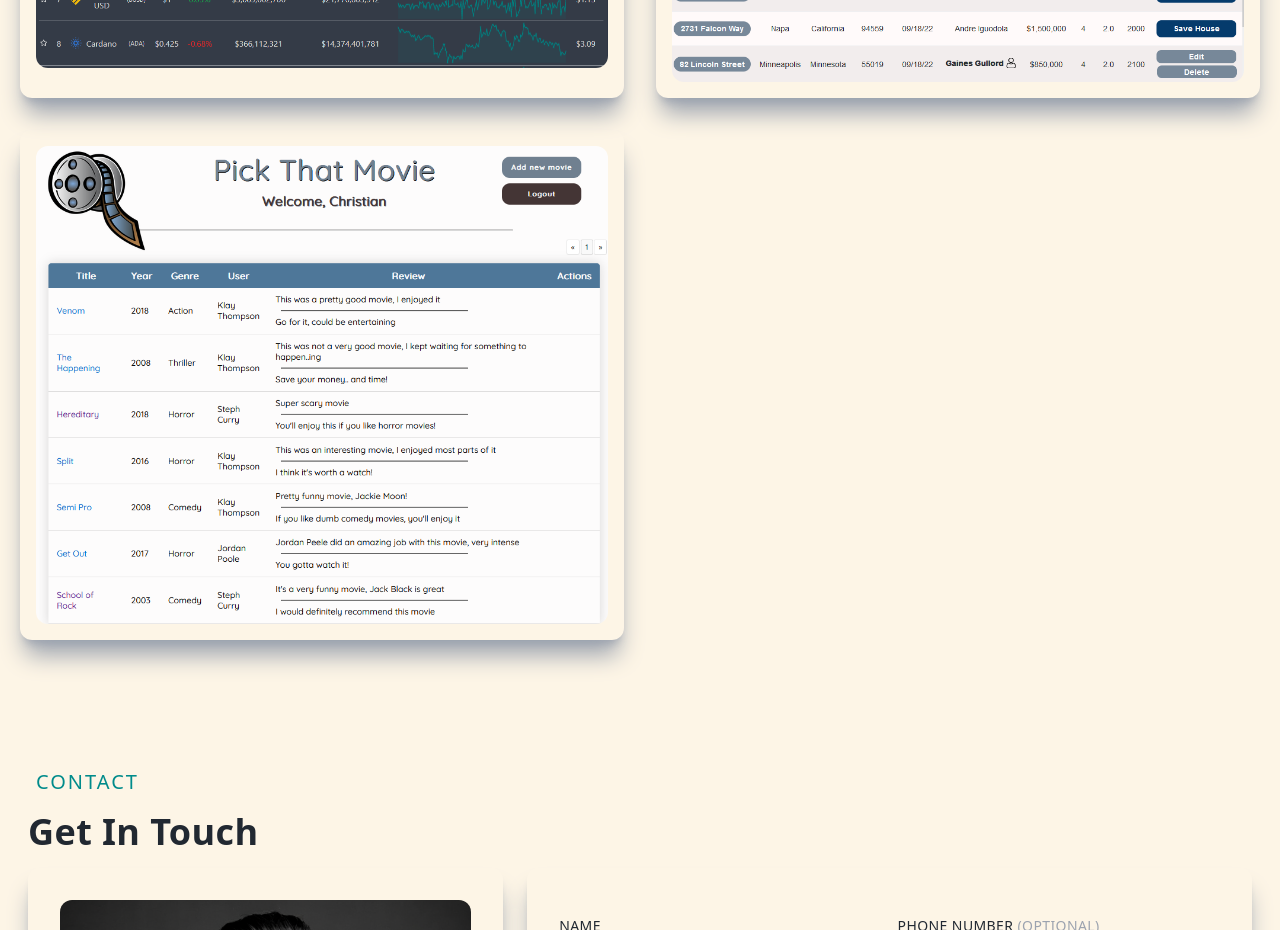
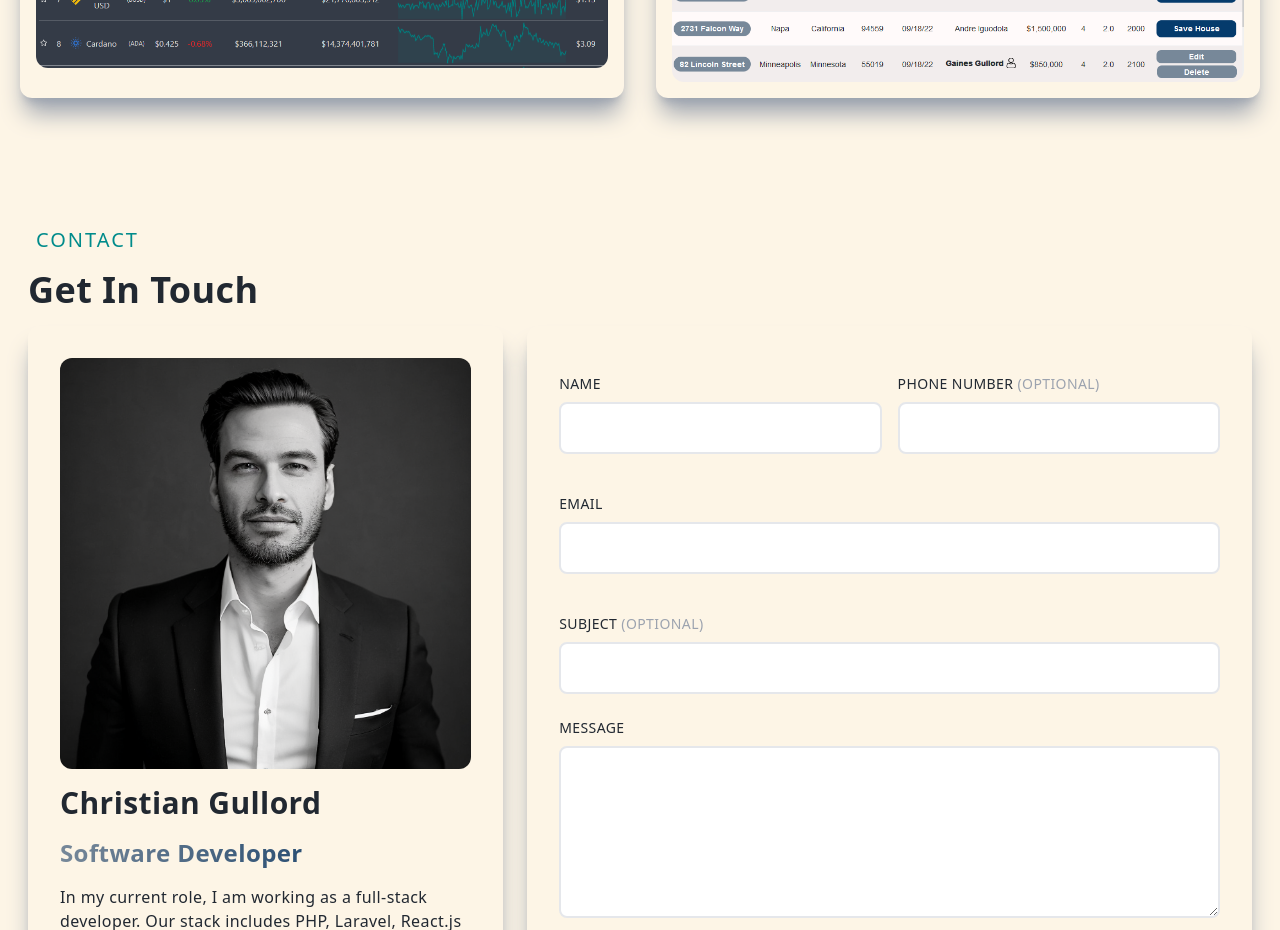
Before and after one commit to Gullord-Christian/Personal_Portfolio_CG, a Next.js app: page / in a window 1280 px wide. Shown: the part 3920-4850 px from the top of the page. Built offline with nearby package versions, Linux system fonts and the light colour scheme.

Commit message:
clean up projects

```diff
--- a/components/Projects.jsx
+++ b/components/Projects.jsx
@@ -42,12 +42,12 @@ const Projects = () => {
 						techs="Java | Spring | MySQL"
 					/>
 
-					<ProjectDetail
+					{/* <ProjectDetail
 						title="Movie DB"
 						backgroundImg={MovieDBImg}
 						projectUrl="/movie-db"
 						techs="Python | Flask | MySQL"
-					/>
+					/> */}
 				</div>
 			</div>
 		</div>
```
